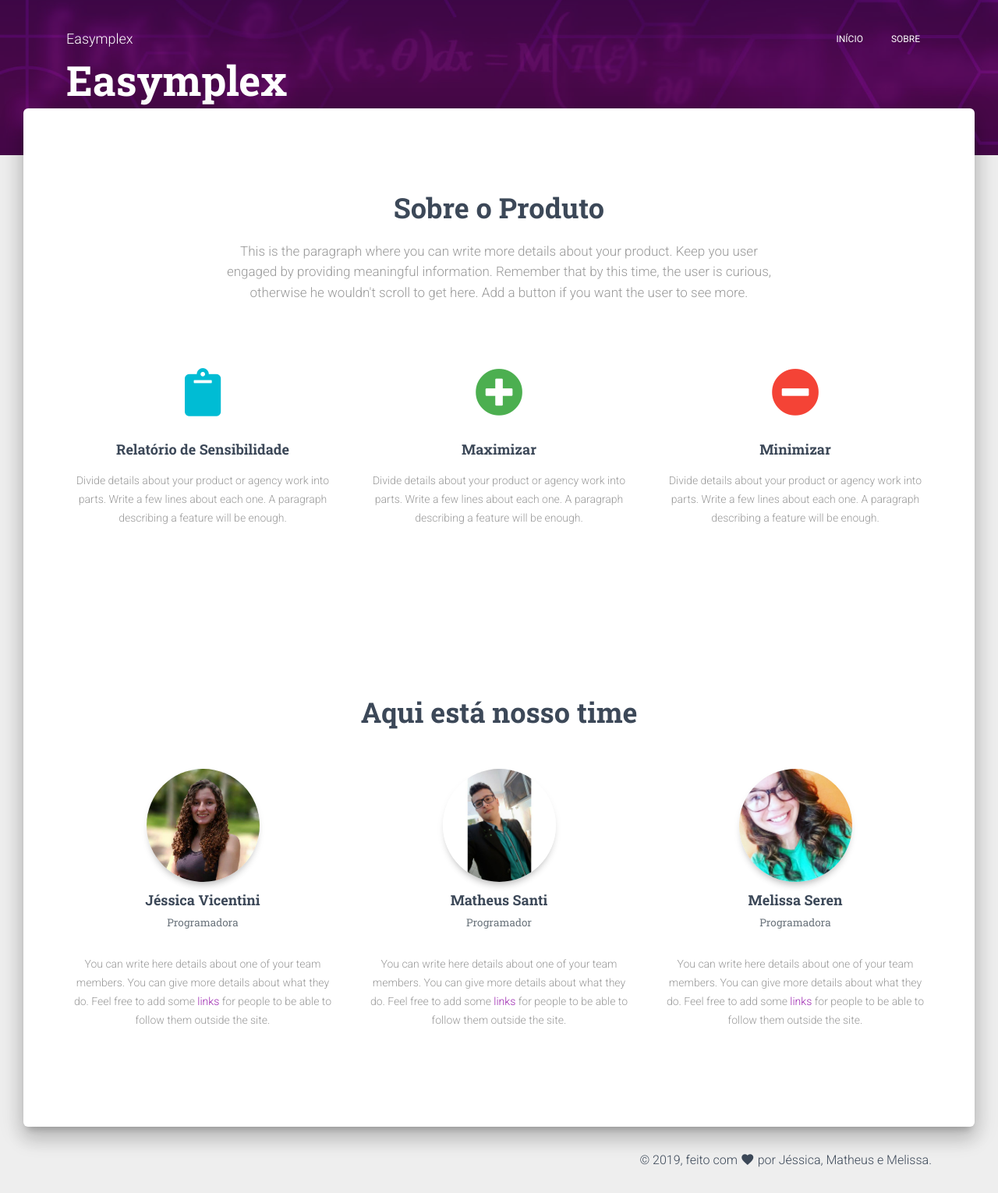
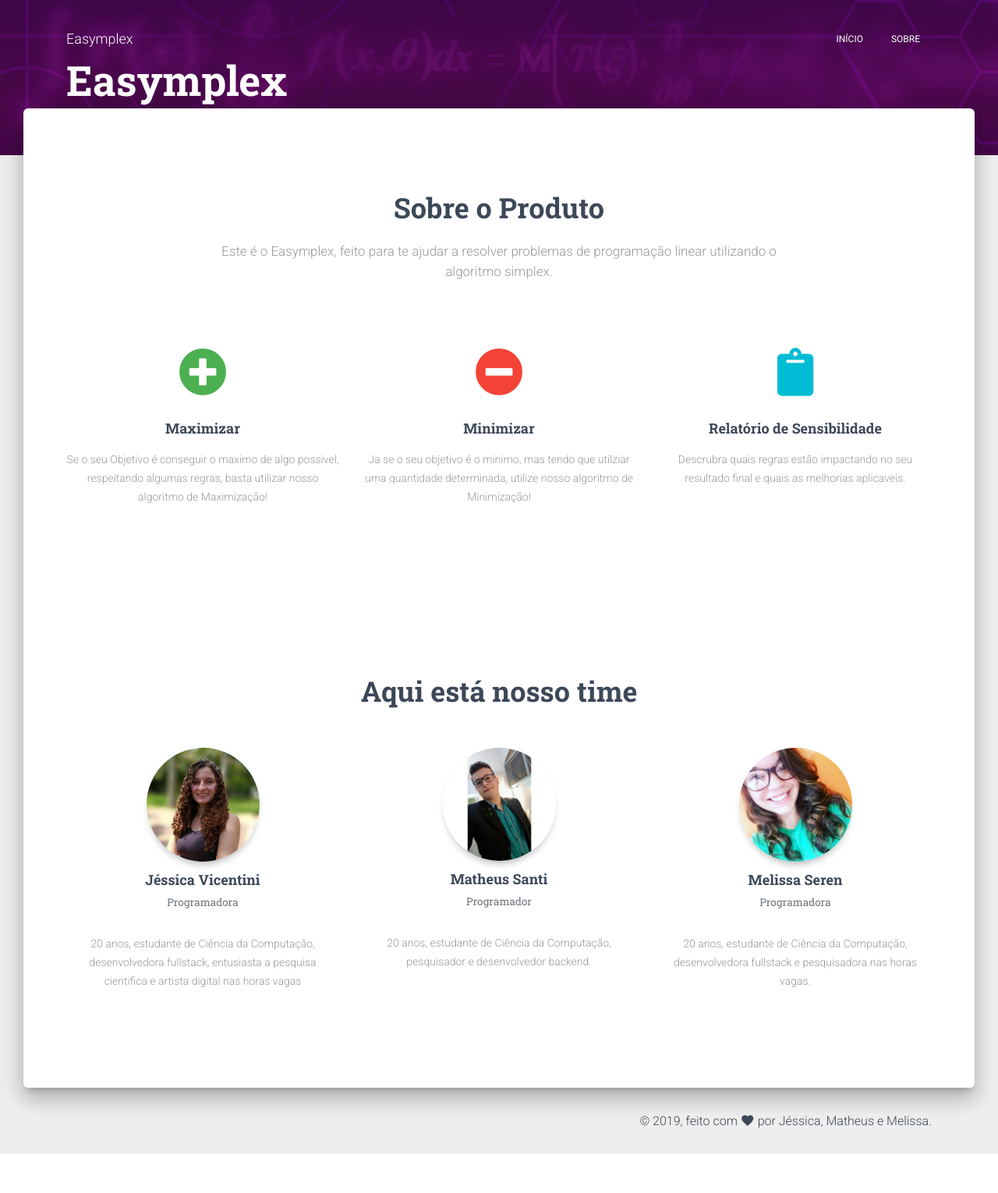
Before and after one commit to JessicaVicentini99/Simplex, a PHP site: page /about.php in a window 1280 px wide. Shown: the whole page at 78% size. After the commit the page ends 1480 px from the top, so only its background shows below. Run offline with PHP 8.4, Linux system fonts and the light colour scheme; some libraries are stand-ins or nearby versions.

Commit message:
alteração no sobre e no index

```diff
--- a/about.php
+++ b/about.php
@@ -14,31 +14,18 @@ require_once("header.php");
       <div class="row">
         <div class="col-md-8 ml-auto mr-auto">
           <h2 class="title">Sobre o Produto</h2>
-          <h5 class="description">This is the paragraph where you can write more details about your product. Keep you user engaged by providing
-            meaningful information. Remember that by this time, the user is curious, otherwise he wouldn&apos;t scroll
-            to get here. Add a button if you want the user to see more.</h5>
+          <h5 class="description">Este é o Easymplex, feito para te ajudar a resolver problemas de programação linear utilizando o algoritmo simplex.</h5>
         </div>
       </div>
       <div class="features">
         <div class="row">
           <div class="col-md-4">
             <div class="info">
-              <div class="icon icon-info">
-                <i class="fa fa-clipboard" aria-hidden="true"></i>
-              </div>
-              <h4 class="info-title">Relatório de Sensibilidade</h4>
-              <p>Divide details about your product or agency work into parts. Write a few lines about each one. A paragraph
-                describing a feature will be enough.</p>
-            </div>
-          </div>
-          <div class="col-md-4">
-            <div class="info">
               <div class="icon icon-success">
                 <i class="fa fa-plus-circle" aria-hidden="true"></i>
               </div>
               <h4 class="info-title">Maximizar</h4>
-              <p>Divide details about your product or agency work into parts. Write a few lines about each one. A paragraph
-                describing a feature will be enough.</p>
+              <p>Se o seu Objetivo é conseguir o maximo de algo possivel, respeitando algumas regras, basta utilizar nosso algoritmo de Maximização!</p>
             </div>
           </div>
           <div class="col-md-4">
@@ -47,8 +34,16 @@ require_once("header.php");
                 <i class="fa fa-minus-circle" aria-hidden="true"></i>
               </div>
               <h4 class="info-title">Minimizar</h4>
-              <p>Divide details about your product or agency work into parts. Write a few lines about each one. A paragraph
-                describing a feature will be enough.</p>
+              <p>Ja se o seu objetivo é o minimo, mas tendo que utilziar uma quantidade determinada, utilize nosso algoritmo de Minimização!</p>
+            </div>
+          </div>
+          <div class="col-md-4">
+            <div class="info">
+              <div class="icon icon-info">
+                <i class="fa fa-clipboard" aria-hidden="true"></i>
+              </div>
+              <h4 class="info-title">Relatório de Sensibilidade</h4>
+              <p>Descrubra quais regras estão impactando no seu resultado final e quais as melhorias aplicaveis.</p>
             </div>
           </div>
         </div>
@@ -69,9 +64,7 @@ require_once("header.php");
                   <small class="card-description text-muted">Programadora</small>
                 </h4>
                 <div class="card-body">
-                  <p class="card-description">You can write here details about one of your team members. You can give more details about what they
-                    do. Feel free to add some
-                    <a href="#">links</a> for people to be able to follow them outside the site.</p>
+                  <p class="card-description">20 anos, estudante de Ciência da Computação, desenvolvedora fullstack, entusiasta a pesquisa cientifica e artista digital nas horas vagas </p>
                 </div>
               </div>
             </div>
@@ -87,9 +80,7 @@ require_once("header.php");
                   <small class="card-description text-muted">Programador</small>
                 </h4>
                 <div class="card-body">
-                  <p class="card-description">You can write here details about one of your team members. You can give more details about what they
-                    do. Feel free to add some
-                    <a href="#">links</a> for people to be able to follow them outside the site.</p>
+                  <p class="card-description">20 anos, estudante de Ciência da Computação, pesquisador e desenvolvedor backend.</p>
                 </div>
               </div>
             </div>
@@ -105,9 +96,7 @@ require_once("header.php");
                   <small class="card-description text-muted">Programadora</small>
                 </h4>
                 <div class="card-body">
-                  <p class="card-description">You can write here details about one of your team members. You can give more details about what they
-                    do. Feel free to add some
-                    <a href="#">links</a> for people to be able to follow them outside the site.</p>
+                  <p class="card-description">20 anos, estudante de Ciência da Computação, desenvolvedora fullstack e pesquisadora nas horas vagas.</p>
                 </div>
               </div>
             </div>
--- a/header.php
+++ b/header.php
@@ -27,7 +27,7 @@
   <nav class="navbar navbar-transparent navbar-color-on-scroll fixed-top navbar-expand-lg" color-on-scroll="100" id="sectionsNav">
     <div class="container">
       <div class="navbar-translate">
-        <a class="navbar-brand" href="https://demos.creative-tim.com/material-kit/index.html">
+        <a class="navbar-brand" href="index.php">
           Easymplex </a>
       </div>
       <div class="collapse navbar-collapse">
```
Also changed, not shown: index.php (+7 -6 lines).
